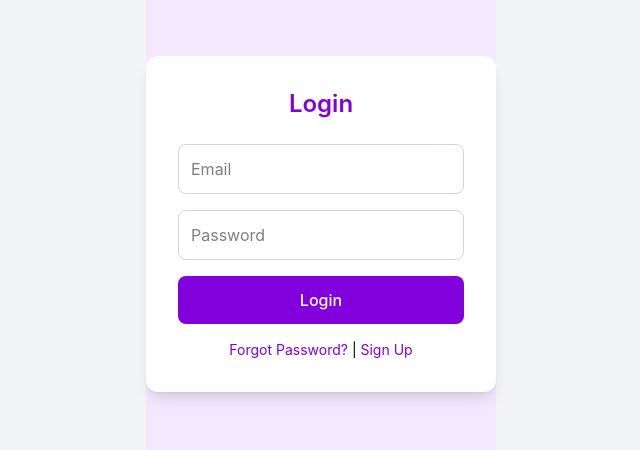
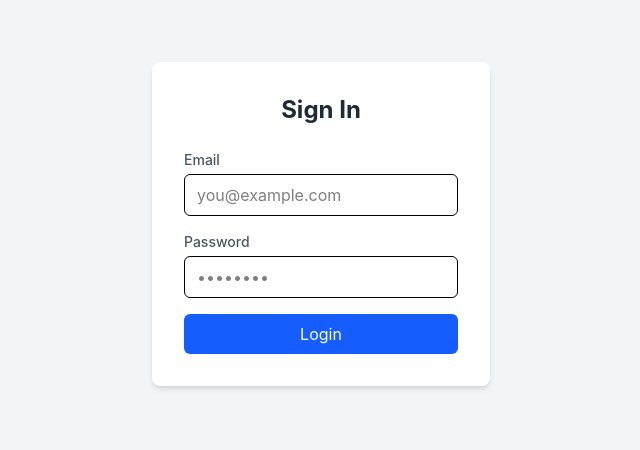
Before and after one commit to maya-said/ass-app, a React (Vite) app: page / in a window 1280 px wide. Shown: the part 216-666 px from the top of the page, without its empty margins (319-959 px from the left). Built offline with nearby package versions, Linux system fonts and the light colour scheme.

Commit message:
new folder layout has been made with 2 layout files made an authcomponent and edited read me

```diff
--- a/src/App.tsx
+++ b/src/App.tsx
@@ -1,6 +1,7 @@
 import React from "react";
 import Login from './fratures/auth/login/login';
-
+import AuthLayout from './layouts/AuthLayout';
+import AuthComponent from "./layouts/AuthLayout";
 
 
 const App: React.FC = () => {
@@ -9,7 +10,7 @@ const App: React.FC = () => {
 
       {/* Main Content */}
       <main className="flex items-center justify-center py-10">
-        <Login />
+        <AuthComponent />
       </main>
     </div>
   );
--- /dev/null
+++ b/src/layouts/AuthLayout.tsx
@@ -0,0 +1,71 @@
+import React, { useState } from "react";
+
+interface AuthProps {
+  onSubmit: (email: string, password: string) => void;
+}
+
+const AuthComponent: React.FC<AuthProps> = ({ onSubmit }) => {
+  const [email, setEmail] = useState("");
+  const [password, setPassword] = useState("");
+
+  const handleSubmit = (e: React.FormEvent) => {
+    e.preventDefault();
+    onSubmit(email, password);
+  };
+
+  return (
+    <div className="flex items-center justify-center min-h-screen bg-gray-100">
+      <div className="w-full max-w-md p-8 space-y-6 bg-white rounded-lg shadow-md">
+        <h2 className="text-2xl font-bold text-center text-gray-800">
+          Sign In
+        </h2>
+        <form className="space-y-4" onSubmit={handleSubmit}>
+          <div>
+            <label
+              htmlFor="email"
+              className="block text-sm font-medium text-gray-600"
+            >
+              Email
+            </label>
+            <input
+              id="email"
+              type="email"
+              value={email}
+              onChange={(e) => setEmail(e.target.value)}
+              className="w-full px-3 py-2 mt-1 border rounded-md focus:outline-none focus:ring-2 focus:ring-blue-500 focus:border-blue-500"
+              placeholder="you@example.com"
+              required
+            />
+          </div>
+
+          <div>
+            <label
+              htmlFor="password"
+              className="block text-sm font-medium text-gray-600"
+            >
+              Password
+            </label>
+            <input
+              id="password"
+              type="password"
+              value={password}
+              onChange={(e) => setPassword(e.target.value)}
+              className="w-full px-3 py-2 mt-1 border rounded-md focus:outline-none focus:ring-2 focus:ring-blue-500 focus:border-blue-500"
+              placeholder="••••••••"
+              required
+            />
+          </div>
+
+          <button
+            type="submit"
+            className="w-full py-2 text-white bg-blue-600 rounded-md hover:bg-blue-700 focus:outline-none focus:ring-2 focus:ring-blue-500"
+          >
+            Login
+          </button>
+        </form>
+      </div>
+    </div>
+  );
+};
+
+export default AuthComponent;
```
Also changed, not shown: src/layouts/MainLayout.tsx (added), 1 other file (tests, documents, lock files or other folders).
